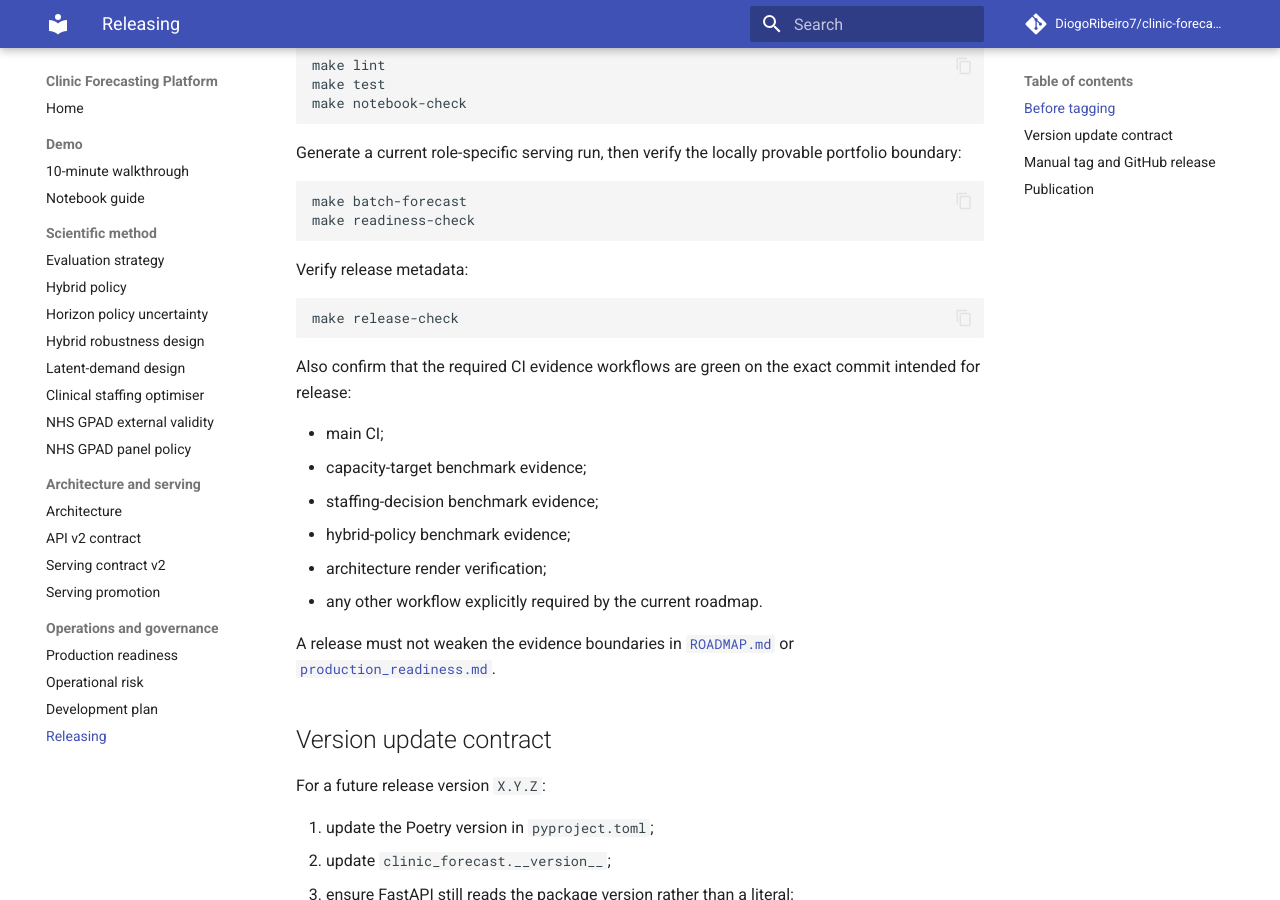
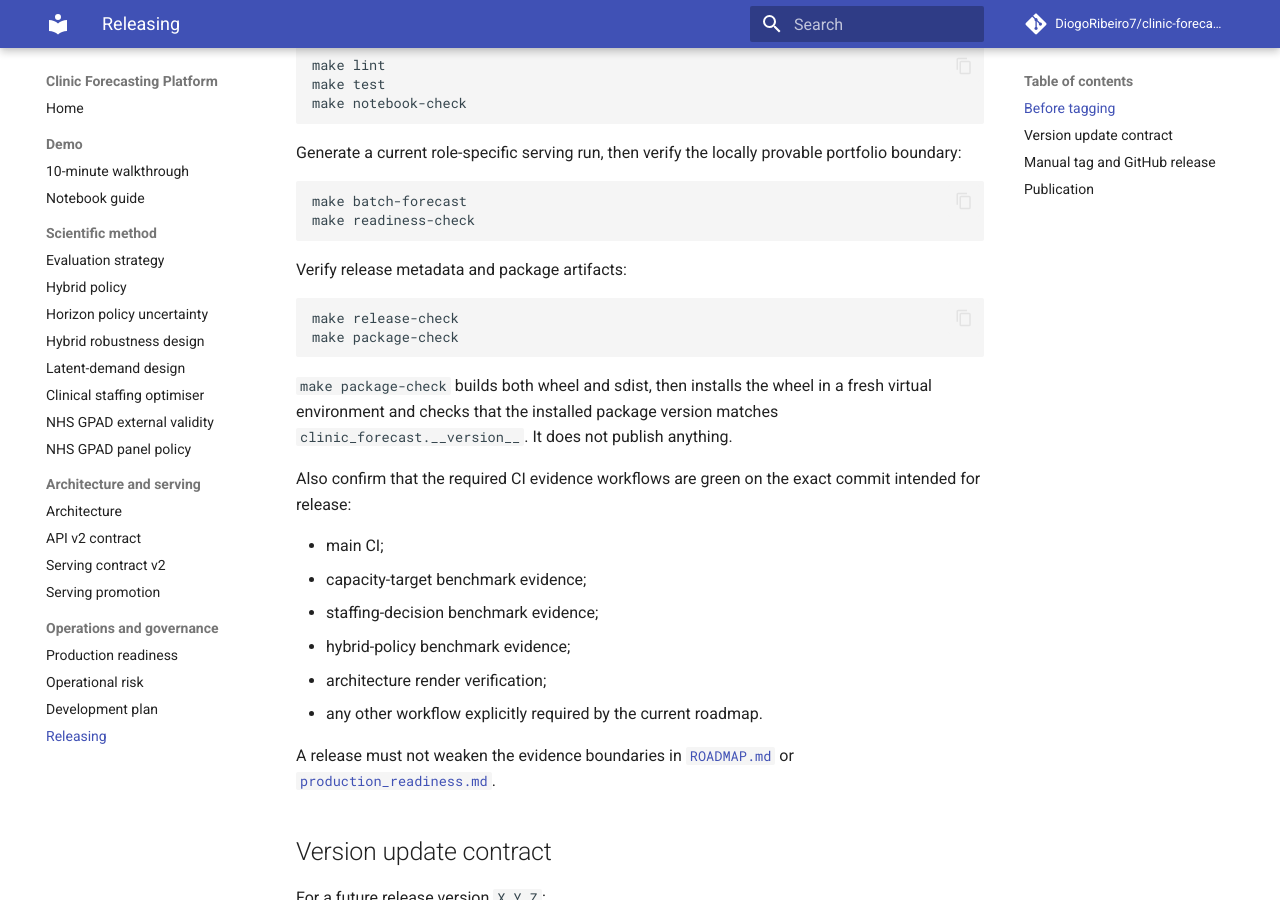
Before and after one commit to DiogoRibeiro7/clinic-forecasting-platform, an MkDocs documentation site: the page built from docs/releasing.md, in a window 1280 px wide and 900 px high, scrolled down 476 px. Built offline with MkDocs 1.6.1 and Material for MkDocs 9.7.7, drawn with Linux system fonts in a browser that asks for light colours; comment, search, counter and statistics services are not loaded.

Commit message:
Require package build validation before release

````diff
--- a/docs/releasing.md
+++ b/docs/releasing.md
@@ -28,11 +28,16 @@ make batch-forecast
 make readiness-check
 ```
 
-Verify release metadata:
+Verify release metadata and package artifacts:
 
 ```bash
 make release-check
+make package-check
 ```
+
+`make package-check` builds both wheel and sdist, then installs the wheel in a
+fresh virtual environment and checks that the installed package version matches
+`clinic_forecast.__version__`. It does not publish anything.
 
 Also confirm that the required CI evidence workflows are green on the exact
 commit intended for release:
````
